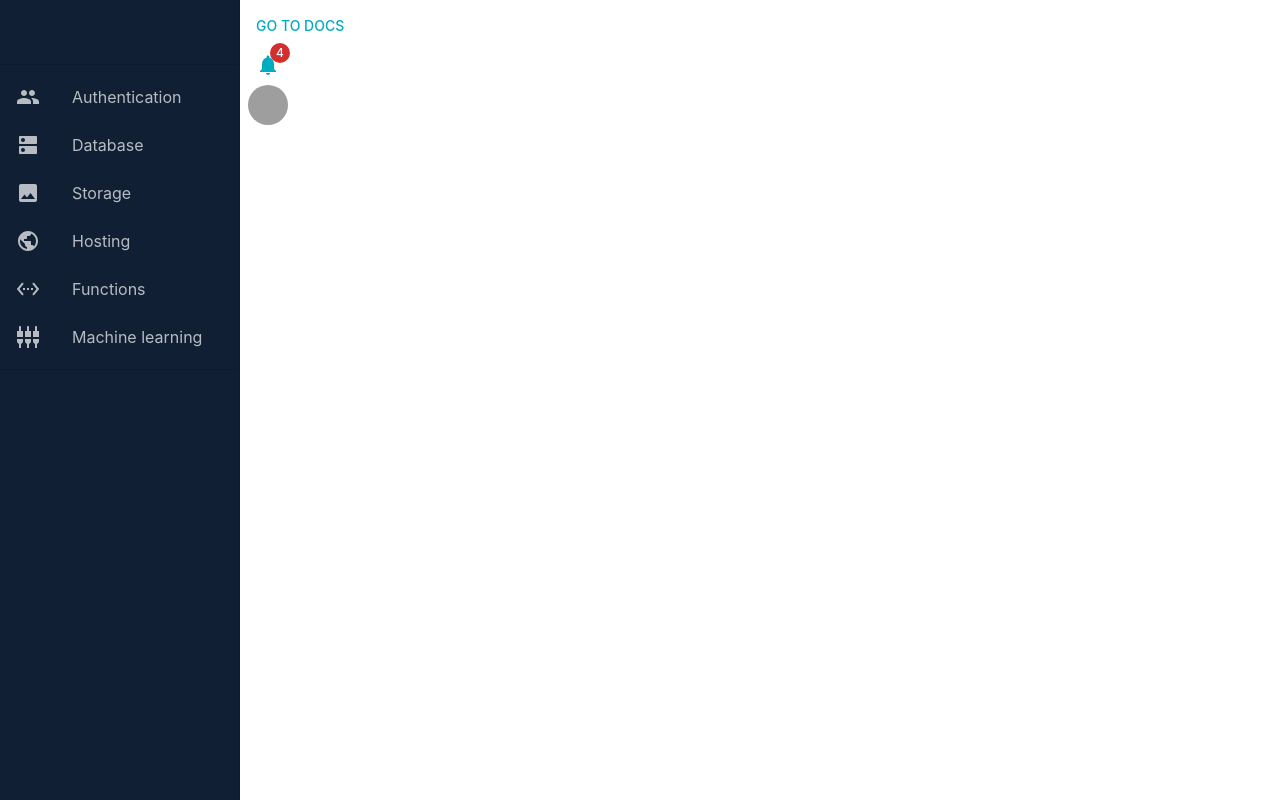
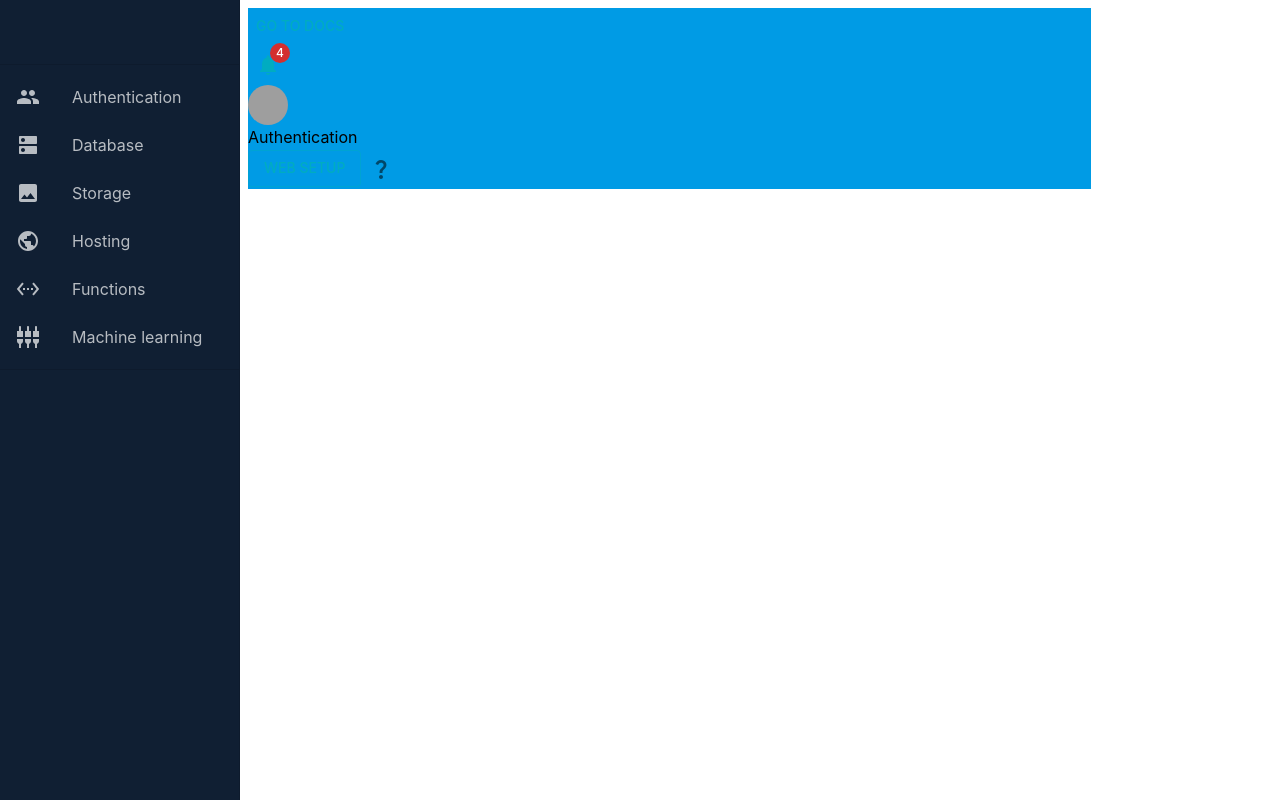
Before and after one commit to josephuche1/Material-ui-tutorials, a React (Create React App) app: page /authentication in a window 1280 px wide. Built offline with nearby package versions, Linux system fonts and the light colour scheme; grey boxes are pictures that could not be loaded.

Commit message:
Adding middle row items to header

```diff
--- a/src/components/common/Header/Header.tsx
+++ b/src/components/common/Header/Header.tsx
@@ -1,11 +1,26 @@
 import React from 'react'
 import CommonButton from '../CommonButton/CommonButton'
 import NotificationBell from '../NotificationBell/NotificationBell'
-import Avatar from '@mui/material/Avatar'
+import Avatar from '@mui/material/Avatar';
+import IconButton from '@mui/material/IconButton';
+import Typography from '@mui/material/Typography';
+import Tooltip  from '@mui/material/Tooltip';
+import QuestionMarkIcon from '@mui/icons-material/QuestionMark';
+import Box from '@mui/material/Box';
 
-const Header:React.FC = () => {
+
+interface IHeaderProps {
+    title: string,
+}
+
+const Header:React.FC<IHeaderProps> = (props) => {
+   const headerStyles = {
+     wrapper: {
+        backgroundColor: '#009be5',
+     }
+   };
   return (
-    <div>
+    <Box sx={headerStyles.wrapper}>
         <CommonButton>
             Go to Docs
         </CommonButton>
@@ -15,7 +30,14 @@ const Header:React.FC = () => {
         <Avatar
           src="https://mui.com/static/images/avatar/1.jpg"
         />
-    </div>
+        <div>
+            <Typography>{props.title}</Typography>
+            <CommonButton variant="outlined">Web Setup</CommonButton>
+            <Tooltip title="Help">
+                <IconButton><QuestionMarkIcon/> </IconButton>
+            </Tooltip>
+        </div>
+    </Box>
   )
 }
 
--- a/src/pages/Authentication/Authentication.tsx
+++ b/src/pages/Authentication/Authentication.tsx
@@ -5,7 +5,9 @@ import Header from '../../components/common/Header/Header'
 const Authentication:React.FC = () => {
   return (
     <Grid xs={8}>
-        <Header />
+        <Header
+            title="Authentication"
+        />
     </Grid>
   )
 }
```
